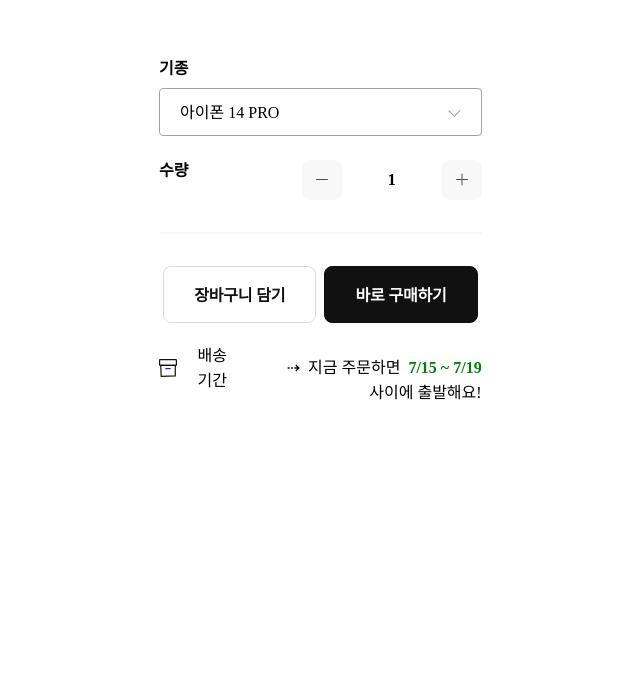
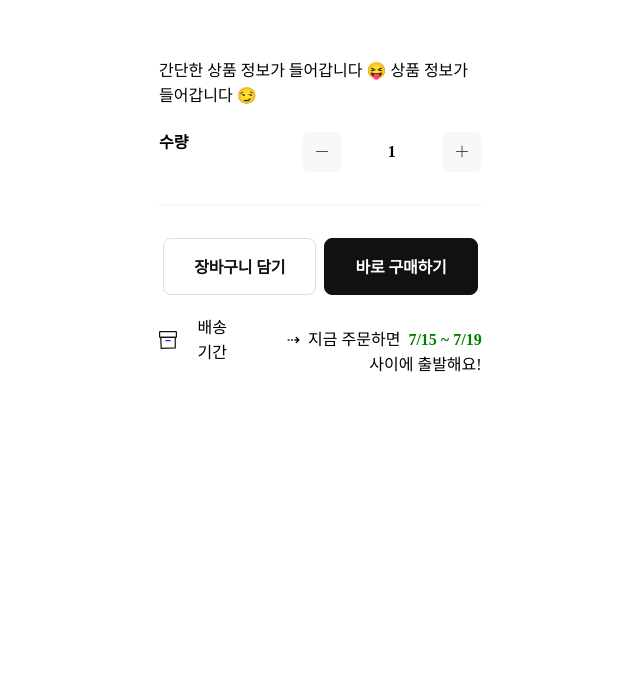
Before and after one commit to wooka000/shinchang-shoppingmall, a website: page src/fe/views/productDetail/productDetail.html in a window 1280 px wide. Shown: the part 126-800 px from the top of the page, without its empty margins (598-1238 px from the left). Drawn offline with Linux system fonts and the light colour scheme; no server answers.

Commit message:
Comment: 상품 상세 주석 추가
옵션 부분은 하지 않기로 협의되어 주석으로 변경하였습니다.

```diff
--- a/src/fe/views/productDetail/productDetail.html
+++ b/src/fe/views/productDetail/productDetail.html
@@ -117,7 +117,8 @@
                             <div class="product-info"></div>
 
                             <div class="product-device">
-                                <p>기종</p>
+                                간단한 상품 정보가 들어갑니다 😝 상품 정보가 들어갑니다 😏
+                                <!-- <p>기종</p>
                                 <select name="device" class="select">
                                     <option value="14pro">아이폰 14 PRO</option>
                                     <option value="14">아이폰 14</option>
@@ -127,7 +128,7 @@
                                     <option value="S22">갤럭시 S22</option>
                                     <option value="ultra">갤럭시 S23 울트라</option>
                                     <option value="zflip">갤럭시 Z플립 4</option>
-                                </select>
+                                </select> -->
                             </div>
                             <div class="product-counter">
                                 <div>수량</div>
```
